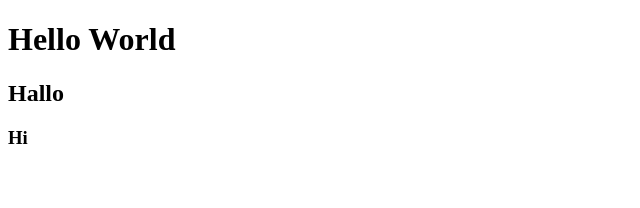
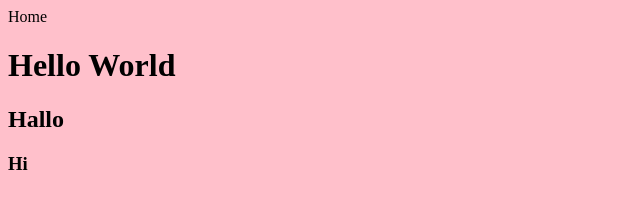
Before and after one commit to emabytes/git-tests, a plain HTML site: page index.html in a window 1280 px wide. Shown: the whole page, without its empty margins (0-640 px from the left). Drawn offline with Linux system fonts and the light colour scheme; files that its build step writes are made by us from their sources.

Commit message:
second commit superBranch

```diff
--- a/assets/css/style.css
+++ b/assets/css/style.css
@@ -0,0 +1,3 @@
+body {
+    background-color: pink;
+}
--- a/index.html
+++ b/index.html
@@ -4,8 +4,10 @@
     <meta charset="UTF-8">
     <meta name="viewport" content="width=h1, initial-scale=1.0">
     <title>Terminal</title>
+    <link rel="stylesheet" href="style.css">
 </head>
 <body>
+    <nav>Home</nav>
     <h1>Hello World</h1>
     <h2>Hallo</h2>
     <h3>Hi</h3>
```
